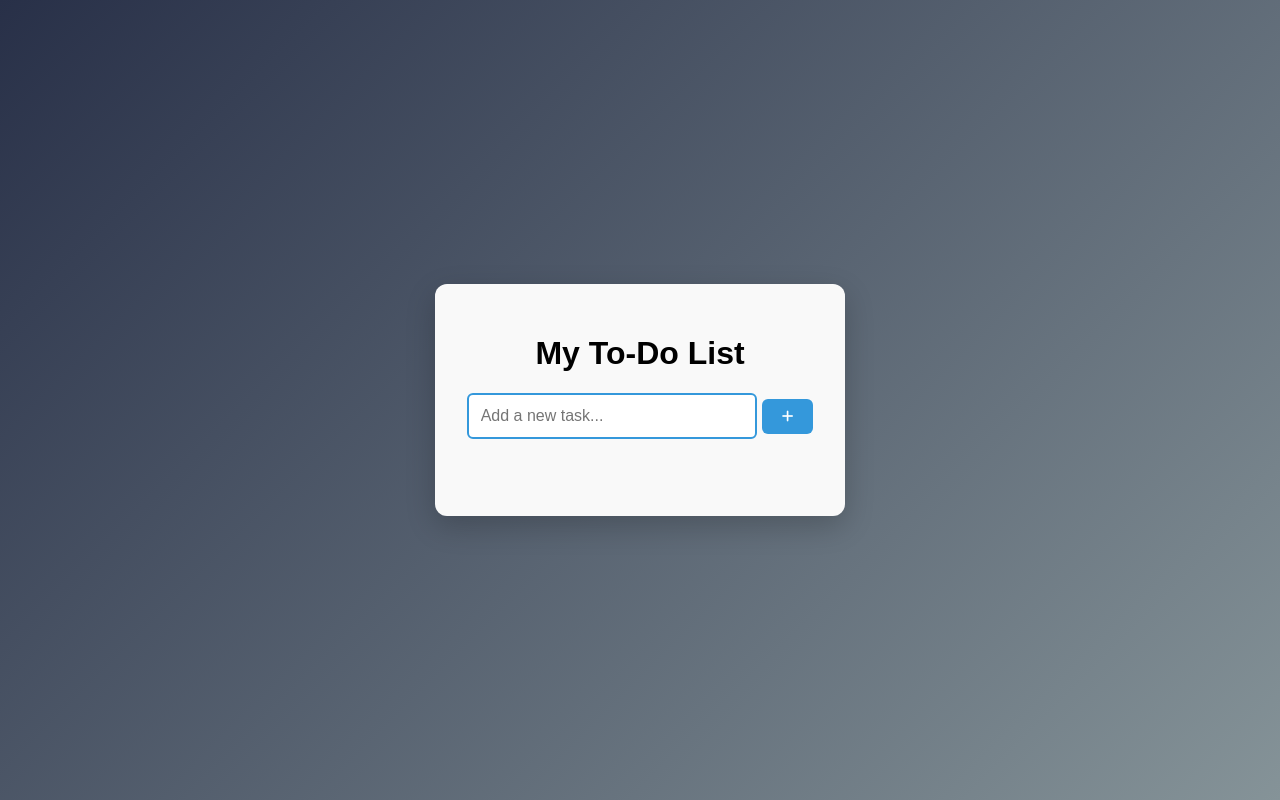
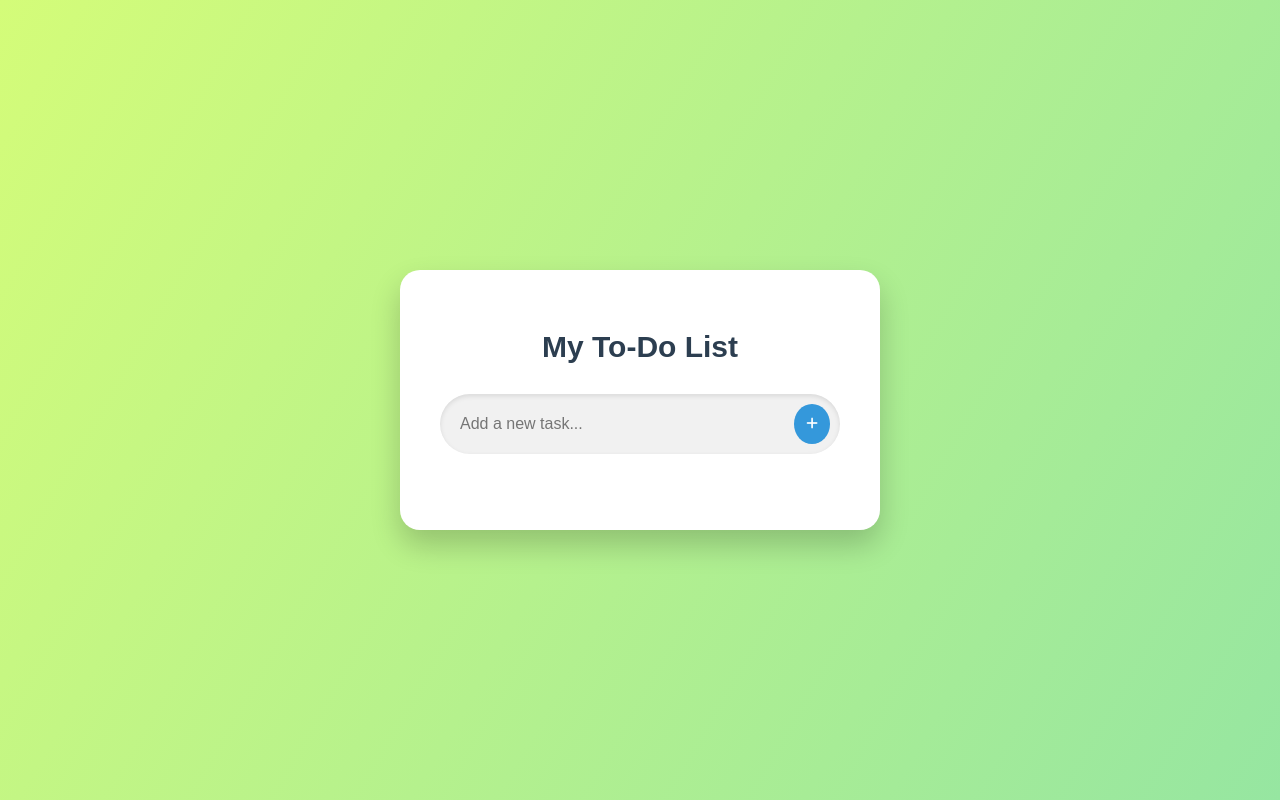
Before and after one commit to Nitin-277/To-do-list, a plain HTML site: page index.html in a window 1280 px wide. Drawn offline with Linux system fonts and the light colour scheme.

Commit message:
Update style.css

```diff
--- a/style.css
+++ b/style.css
@@ -2,8 +2,8 @@
 body {
     margin: 0;
     padding: 0;
-    font-family: 'Arial', sans-serif;
-    background: linear-gradient(135deg, #283048, #859398);
+    font-family: 'Poppins', sans-serif;
+    background: linear-gradient(120deg, #d4fc79, #96e6a1);
     height: 100vh;
     display: flex;
     justify-content: center;
@@ -17,75 +17,109 @@ body {
 }
 
 .todo-box {
-    background-color: #f9f9f9;
-    padding: 30px;
-    border-radius: 12px;
-    box-shadow: 0 10px 30px rgba(0, 0, 0, 0.2);
-    width: 350px;
+    background-color: #ffffff;
+    padding: 40px;
+    border-radius: 20px;
+    box-shadow: 0 15px 30px rgba(0, 0, 0, 0.2);
+    width: 400px;
     text-align: center;
 }
 
-.todo-box h2 {
-    margin-bottom: 20px;
+.title {
     color: #2c3e50;
-    font-size: 24px;
+    font-size: 30px;
+    margin-bottom: 30px;
+    font-weight: bold;
 }
 
-.todo-box input {
-    width: 75%;
-    padding: 12px;
-    margin-bottom: 15px;
-    border: 2px solid #3498db;
-    border-radius: 6px;
-    font-size: 16px;
-    outline: none;
-    transition: 0.3s;
+.input-container {
+    display: flex;
+    justify-content: space-between;
+    align-items: center;
+    background-color: #f1f1f1;
+    padding: 10px;
+    border-radius: 30px;
+    box-shadow: inset 0 2px 5px rgba(0, 0, 0, 0.1);
+    margin-bottom: 20px;
 }
 
-.todo-box input:focus {
-    border-color: #2980b9;
+.input-container input {
+    border: none;
+    outline: none;
+    background-color: transparent;
+    width: 100%;
+    padding: 10px;
+    font-size: 16px;
+    color: #2c3e50;
+    font-weight: 500;
 }
 
-.todo-box button {
-    padding: 10px 20px;
+.input-container button {
     background-color: #3498db;
+    border: none;
+    border-radius: 50%;
+    width: 40px;
+    height: 40px;
     color: white;
-    border: none;
-    border-radius: 6px;
     cursor: pointer;
-    transition: background-color 0.3s;
+    display: flex;
+    justify-content: center;
+    align-items: center;
 }
 
-.todo-box button:hover {
+.input-container button:hover {
     background-color: #2980b9;
 }
 
 #task-list {
     list-style-type: none;
     padding: 0;
-    max-height: 250px;
+    max-height: 300px;
     overflow-y: auto;
 }
 
 #task-list li {
     background-color: #ecf0f1;
-    margin: 5px 0;
-    padding: 10px 15px;
-    border-radius: 6px;
+    margin: 10px 0;
+    padding: 15px;
+    border-radius: 15px;
     display: flex;
     justify-content: space-between;
     align-items: center;
+    box-shadow: 0 2px 5px rgba(0, 0, 0, 0.1);
 }
 
 #task-list li .task-text {
     flex-grow: 1;
     margin-right: 10px;
-    color: #2c3e50;
-    cursor: pointer;
+    color: #34495e;
+    font-size: 16px;
+    font-weight: 500;
 }
 
 #task-list li .actions {
     display: flex;
-    color: #42800f;
+    gap: 8px;
+}
+
+#task-list li .actions button {
+    background-color: #e74c3c;
+    color: white;
+    border: none;
+    padding: 8px;
+    border-radius: 50%;
     cursor: pointer;
+    transition: background-color 0.3s;
 }
+
+#task-list li .actions button.edit {
+    background-color: #f39c12;
+}
+
+#task-list li .actions button:hover {
+    background-color: #c0392b;
+}
+
+#task-list li .actions button.edit:hover {
+    background-color: #e67e22;
+}
```
